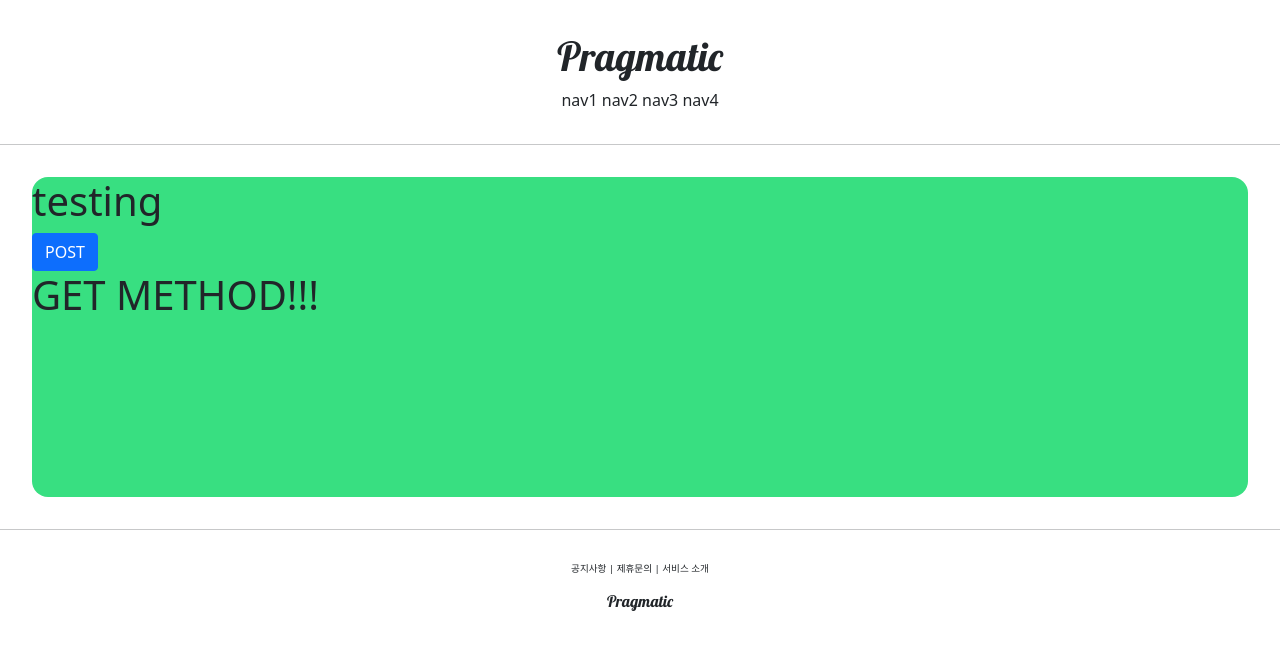
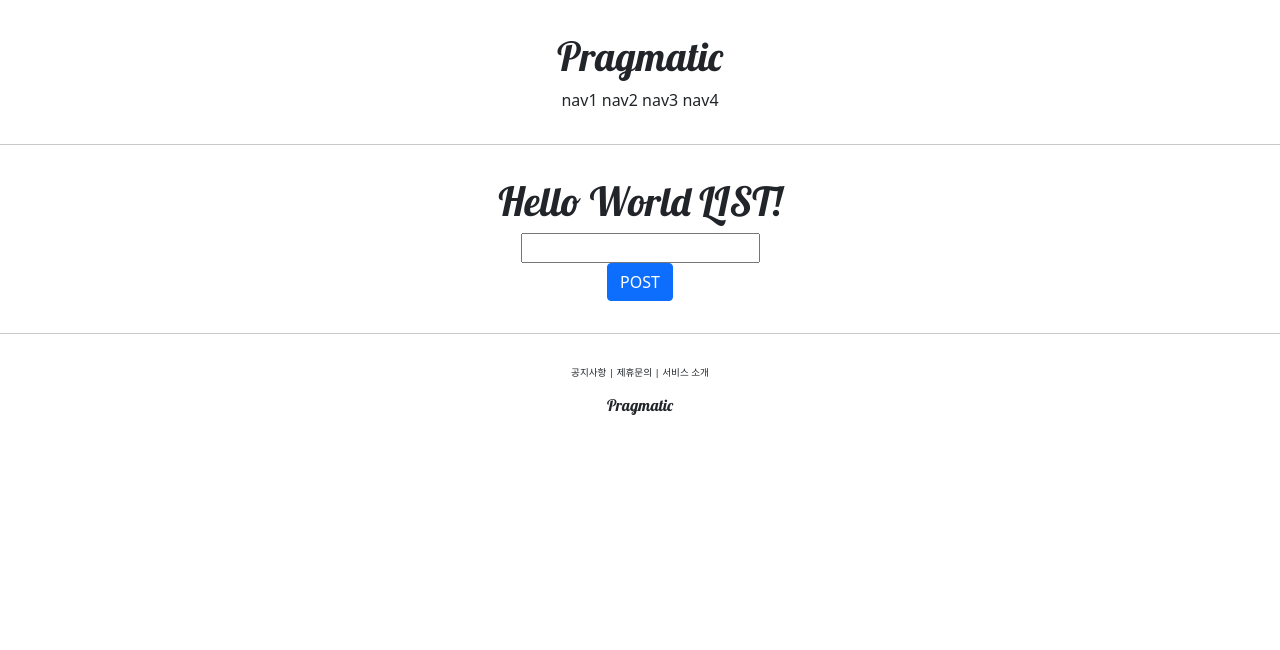
Before and after one commit to jeonhs2482/pragmatic, a Django app: page /account/hello_world/ in a window 1280 px wide. Shown: the top 650 px of the page. Run offline with Django 3.2, Linux system fonts and the light colour scheme.

Commit message:
ADD: hello_world view

```diff
--- a/accountapp/templates/accountapp/hello_world.html
+++ b/accountapp/templates/accountapp/hello_world.html
@@ -2,19 +2,26 @@
 
 {% block content %}
 
-    <div style="height: 20rem; background-color: #38df81; border-radius: 1rem; margin: 2rem;">
-        <h1>
-            testing
+    <div style="border-radius: 1rem; margin: 2rem; text-align: center;">
+        <h1 style="font-family: 'lobster', cursive;">
+            Hello World LIST!
         </h1>
 
         <form action="/account/hello_world/" method="post">
             {% csrf_token %}
-            <input type="submit" class="btn btn-primary" value="POST">
+            <div>
+                <input type="text" name="hello_world_input">
+            </div>
+            <div>
+                <input type="submit" class="btn btn-primary" value="POST">
+            </div>
         </form>
 
+        {% if hello_world_output %}
         <h1>
-            {{  text  }}
+            {{  hello_world_output.text  }}
         </h1>
+        {% endif %}
 
     </div>
 
--- a/accountapp/views.py
+++ b/accountapp/views.py
@@ -1,10 +1,19 @@
-from django.shortcuts import render
-from django.http      import HttpResponse
+from django.shortcuts  import render
+from django.http       import HttpResponse
+
+from accountapp.models import HelloWorld
 
 
 def hello_world(request):
 
     if request.method == "POST":
-        return render(request, 'accountapp/hello_world.html', context={'text': 'POST METHOD!!!'})
+
+        temp = request.POST.get('hello_world_input')
+
+        new_hello_world = HelloWorld()
+        new_hello_world.text = temp
+        new_hello_world.save()
+
+        return render(request, 'accountapp/hello_world.html', context={'hello_world_output': new_hello_world})
     else:
         return render(request, 'accountapp/hello_world.html', context={'text': 'GET METHOD!!!'})
```
